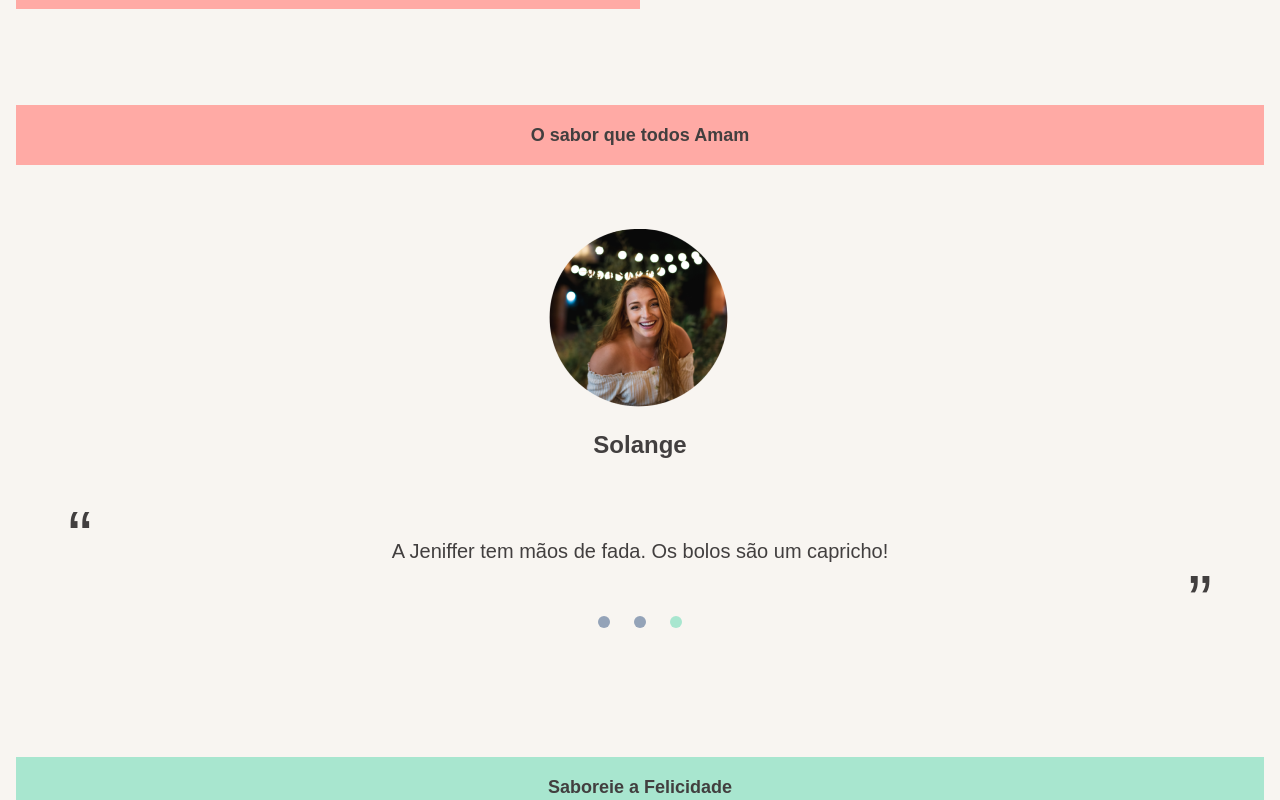
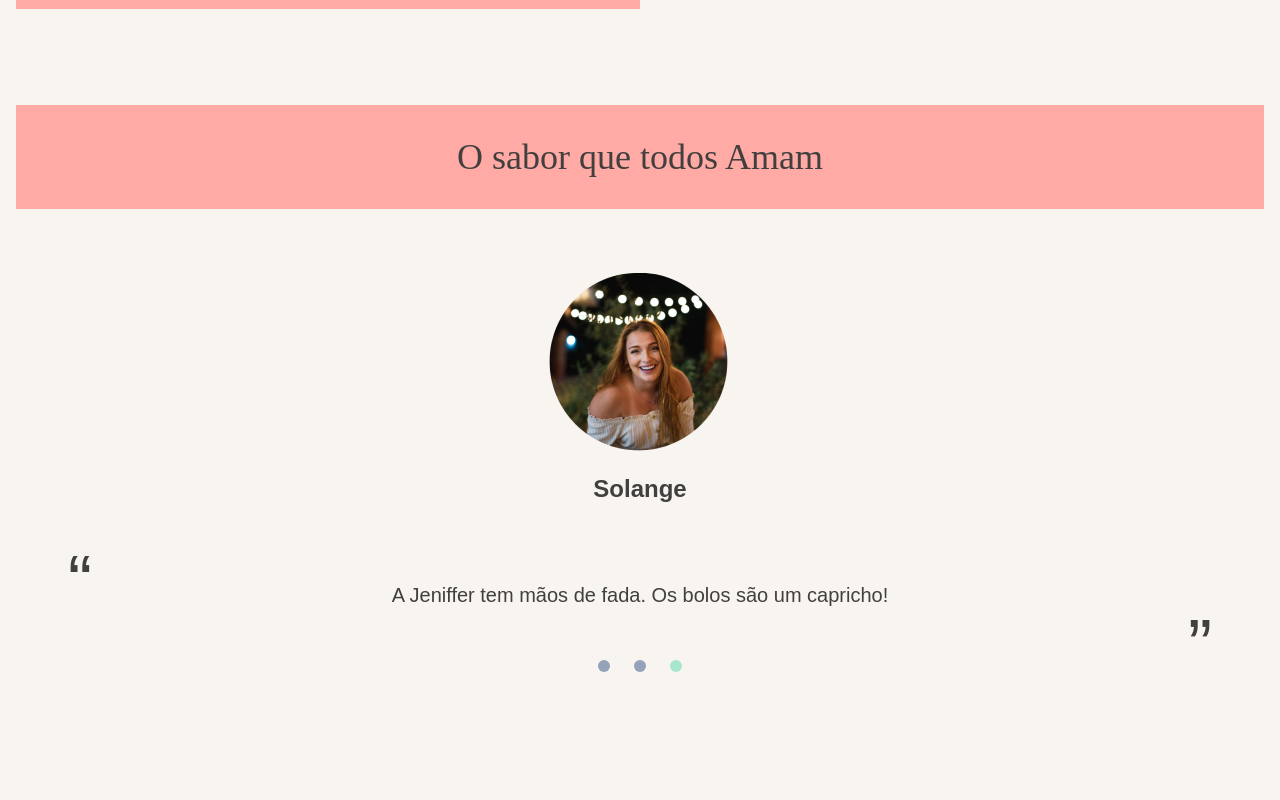
Before and after one commit to edukaki/JenifferCakes, a Next.js app: page / in a window 1280 px wide. Shown: the part 5660-6460 px from the top of the page. Built offline with nearby package versions, Linux system fonts and the light colour scheme.

Commit message:
feat(index): update coloredTitle element

```diff
--- a/src/app/page.jsx
+++ b/src/app/page.jsx
@@ -72,12 +72,20 @@ export default function Home() {
           left
         />
         <section className="flex flex-col gap-7">
-          <ColoredTitle bgColor="pink" title="O sabor que todos Amam" />
+          <ColoredTitle
+            bgColor="pink"
+            title="O sabor que todos Amam"
+            calligraphy
+          />
           <Carousel alt="testemunha" arrImage={objTestimonials} />
         </section>
         <section className="flex flex-col items-center gap-12">
-          <ColoredTitle bgColor="green" title="Saboreie a Felicidade" />
-          <Image src={callToAction} alto="imagem de bolo com oferta" />
+          <ColoredTitle
+            bgColor="green"
+            title="Saboreie a Felicidade"
+            calligraphy
+          />
+          <Image src={callToAction} alt="imagem de bolo com oferta" />
           <Button text="Encomendar" href="/cardapio" whatsapp />
         </section>
       </main>
```
